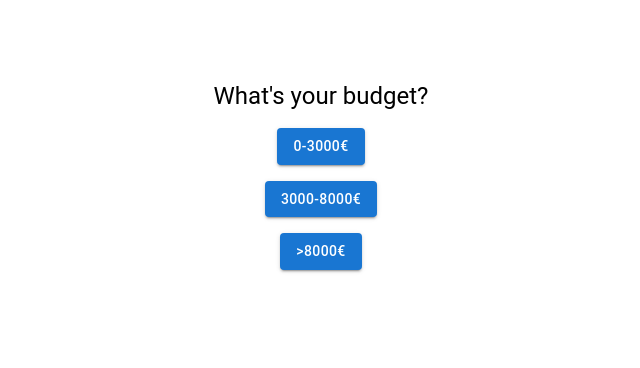
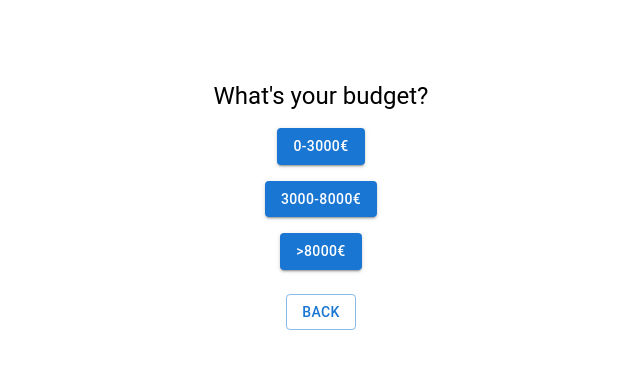
Before and after one commit to simontree/CodeChallengeFB, a React (Create React App) app: page /question in a window 1280 px wide. Shown: the top 368 px of the page, without its empty margins (319-959 px from the left). Built offline with nearby package versions, Linux system fonts and the light colour scheme.

Commit message:
added back buttons

```diff
--- a/src/pages/QuestionPage.js
+++ b/src/pages/QuestionPage.js
@@ -7,6 +7,7 @@ import { useNavigate } from "react-router";
 const QuestionPage = ({setResultArray}) => {
 
     const [questionIndex, setQuestionIndex] = useState(0);
+    const [questionIndexHistory, setQuestionIndexHistory] = useState([]);   //for previous button
     const [inputOptions, setInputOptions] = useState([]);
     const [inputDataTypes, setInputDataTypes] = useState([]);   // to set as button, text etc.
     const [nextQuestionIDs, setNextQuestionIDs] = useState([]);
@@ -28,13 +29,15 @@ const QuestionPage = ({setResultArray}) => {
                 setInputOptions(answerOptions);
                 setNextQuestionIDs(nextQuestionOptions);
                 setInputDataTypes(inputTypes);
+                // console.log("currentQuestionData.id: "+currentQuestionData.id)
         }
         // to pass to finalPage via props
         setResultArray(finalArray);
+        console.log(finalArray)
     }
     , [questionIndex, nextQuestionID, navigate, finalArray, setResultArray]);
 
-    const onClickButton = (e) => {
+    const onClickSubmitButton = (e) => {
         const selectedAnswer = e.target.textContent;
         const answerIndex = inputOptions.indexOf(selectedAnswer); // get answerIndex to match to nextQuestionIdAfterClick and load next page
         const nextQuestionIdAfterClick = nextQuestionIDs[answerIndex];
@@ -43,6 +46,17 @@ const QuestionPage = ({setResultArray}) => {
         setNextQuestionID(nextQuestionIdAfterClick);
         setCurrentQuestion(thisCurrentQuestion);
         setFinalArray(prev => prev.concat(thisCurrentQuestion, selectedAnswer));  //finalArray shows result on finalPage via props
+        setQuestionIndexHistory(prev => prev.concat(questionIndex));
+    }
+
+    const onClickBackButton = () => {
+        setQuestionIndex(questionIndexHistory[questionIndexHistory.length-1]); // setQuestionIndex with last element of questionIndexHistory Array
+        setQuestionIndexHistory(questionIndexHistory.slice(0,-1)) // delete last element of questionIndexHistory Array
+        setFinalArray(finalArray.slice(0,-2)); // delete last two elements of finalArray
+    }
+
+    const onClickBackToHomeButton = () => {
+        navigate(-1);
     }
 
     const handleTextChange = (e) => {
@@ -69,8 +83,9 @@ const QuestionPage = ({setResultArray}) => {
             {inputOptions.map((data, id) =>(
                 (inputDataTypes[id] === "button") ?
                 <Box key={id} mt={2}>
-                    <Button onClick={onClickButton} variant="contained">{data}</Button>
-                </Box> : (inputDataTypes[id] === "text") ?
+                    <Button onClick={onClickSubmitButton} variant="contained">{data}</Button>
+                </Box>
+                : (inputDataTypes[id] === "text") ?
                 <Box key={id} mt={1}>
                         <TextField
                         onChange={handleTextChange}
@@ -83,6 +98,17 @@ const QuestionPage = ({setResultArray}) => {
                 </Box>
                 : console.log("can't read data type of input option")
             ))}
+
+            {questionIndex > 0 ?
+            <Box mt={3}>
+                <Button onClick={onClickBackButton} variant="outlined">Previous Question</Button>
+            </Box>
+            : questionIndex === 0 ?
+            <Box mt={3}>
+                <Button onClick={onClickBackToHomeButton} variant="outlined">Back</Button>
+            </Box>
+            : console.log("check for error with questionIndex")
+            }
         </Box>
      );
 }
```
